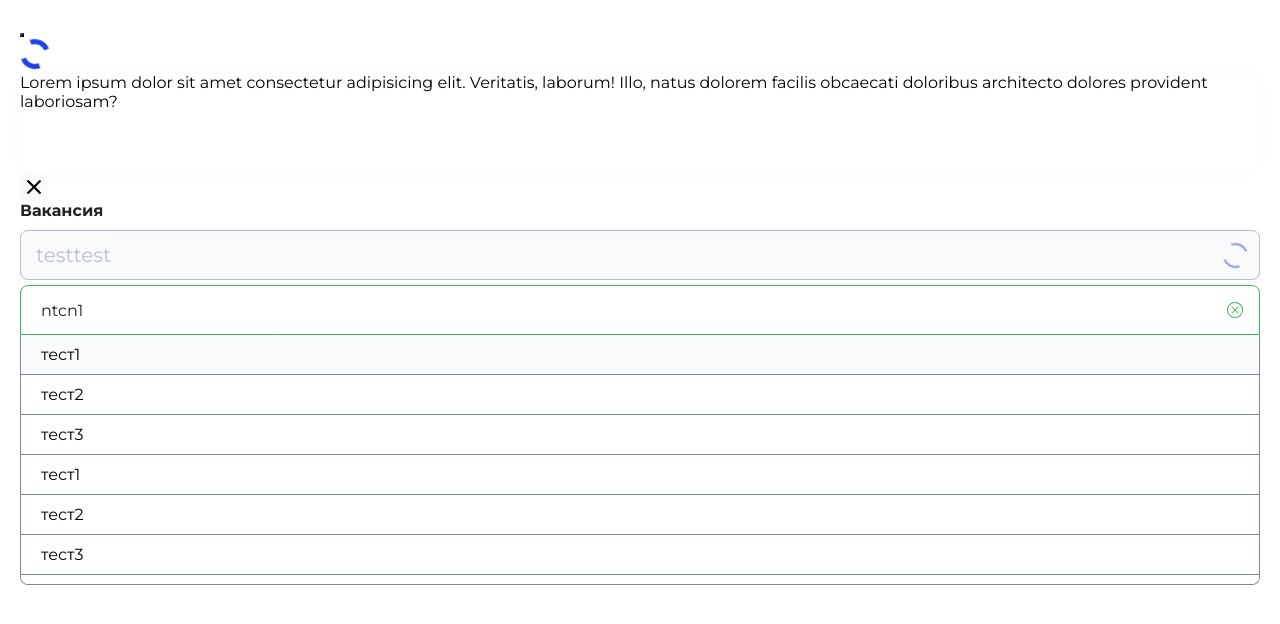
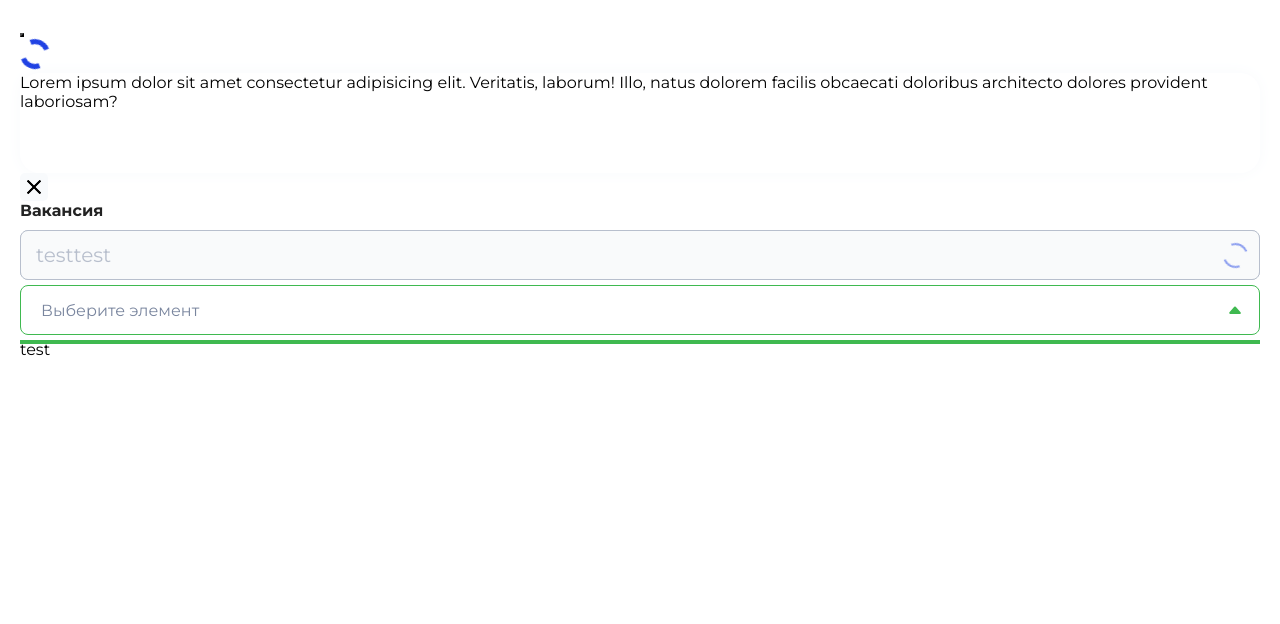
Before and after one commit to rabota06-ru/react-main-app, a React (Vite) app: page / in a window 1280 px wide. Shown: the top 624 px of the page. Built offline with nearby package versions, Linux system fonts and the light colour scheme; what @rtk-query/graphql-request-base-query would draw is missing.

Commit message:
feature-10: реализован компонент Divider

```diff
--- a/src/App.tsx
+++ b/src/App.tsx
@@ -1,15 +1,14 @@
 import { Card } from 'components/card'
 import { CloseButton } from 'components/close-button'
+import { Divider, DividerDirection } from 'components/divider'
 import { Dropdown } from 'components/dropdown'
 import { Input, InputStatus } from 'components/input'
 import { Spinner } from 'components/spinner'
-import { useState } from 'react'
 import './index.scss'
 import { Main } from './pages/main/main'
+import { Color } from './types'
 
 function App() {
-  const [selectedItem, setSelectedItem] = useState({ id: 1, label: 'ntcn1' })
-
   return (
     <div className='app' style={{ padding: 20 }}>
       <Main />
@@ -23,7 +22,6 @@ function App() {
       <CloseButton />
       <Input label='Вакансия' bottomText='testetst' placeholder='testtest' isLoading />
       <Dropdown
-        isCollapsedByDefault
         // isDisabled
         status={InputStatus.Success}
         bottomText='test'
@@ -41,9 +39,8 @@ function App() {
           { id: 11, label: 'тест2' },
           { id: 12, label: 'тест3' },
         ]}
-        onSelectItem={setSelectedItem}
-        selectedItemByDefault={selectedItem}
       />
+      <Divider direction={DividerDirection.Horizontal} size={4} color={Color.SuccessColor} />
     </div>
   )
 }
--- a/src/components/divider/divider.tsx
+++ b/src/components/divider/divider.tsx
@@ -1,11 +1,23 @@
 import { HTMLAttributes } from 'react'
+import { Color } from 'types/index'
+import { getColorVariable } from 'utils/get-color'
 import { DividerDirection } from './divider.types'
 
-interface DividerProps extends Props<HTMLAttributes<HTMLDivElement>, HTMLDivElement> {
+interface DividerProps extends Omit<Props<HTMLAttributes<HTMLDivElement>, HTMLDivElement>, 'color'> {
   direction?: DividerDirection
   size?: number
+  color?: Color
 }
 
-export function Divider({ direction = DividerDirection.Horizontal, size = 1, ...props }: DividerProps) {
-  return <div {...props} />
+export function Divider({ direction = DividerDirection.Horizontal, size = 1, color = Color.SecondaryColor2, ...props }: DividerProps) {
+  return (
+    <div
+      {...props}
+      style={{
+        height: direction === DividerDirection.Horizontal ? size : '100%',
+        width: direction === DividerDirection.Vertical ? size : '100%',
+        backgroundColor: getColorVariable(color),
+      }}
+    />
+  )
 }
```
